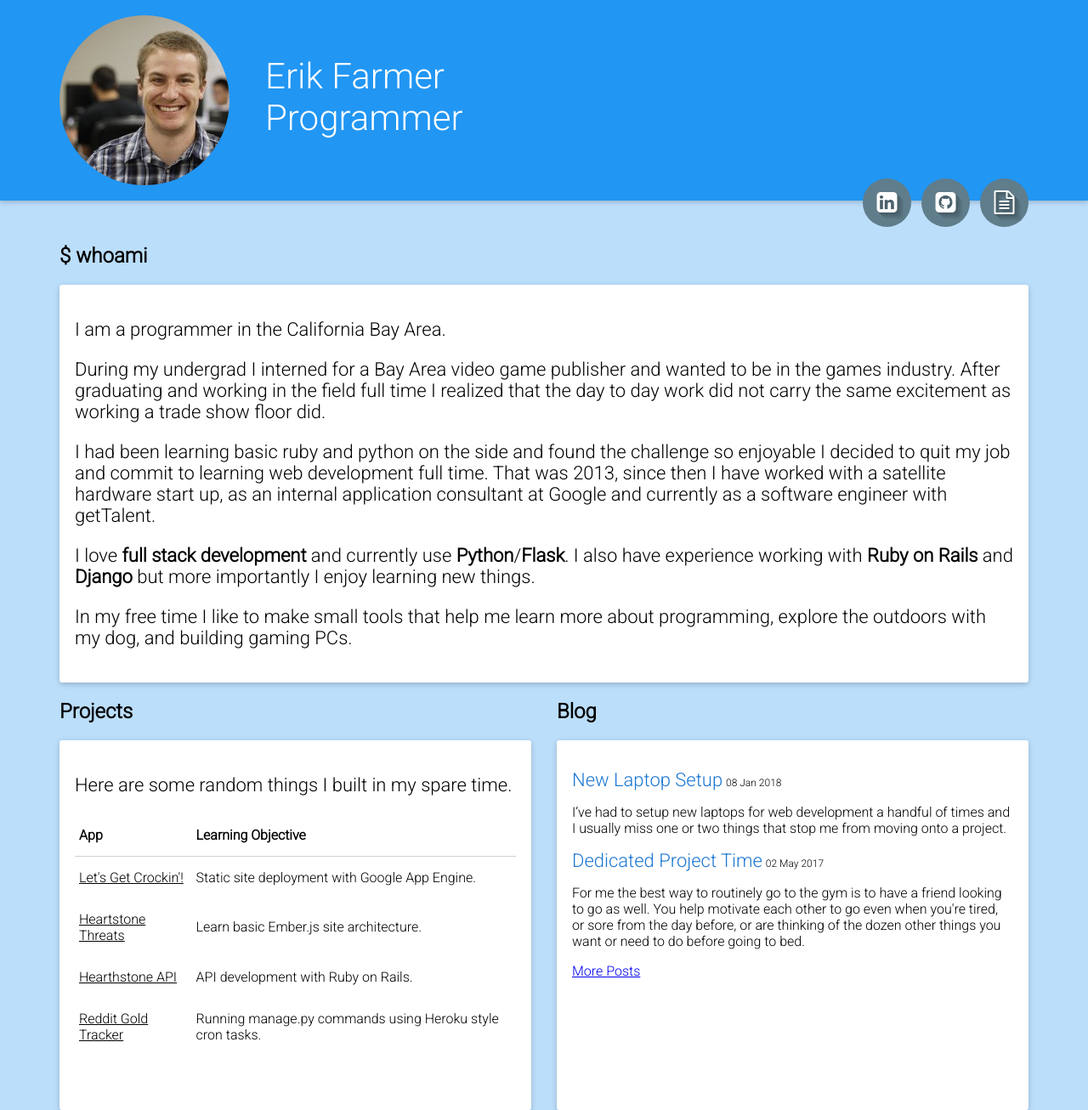
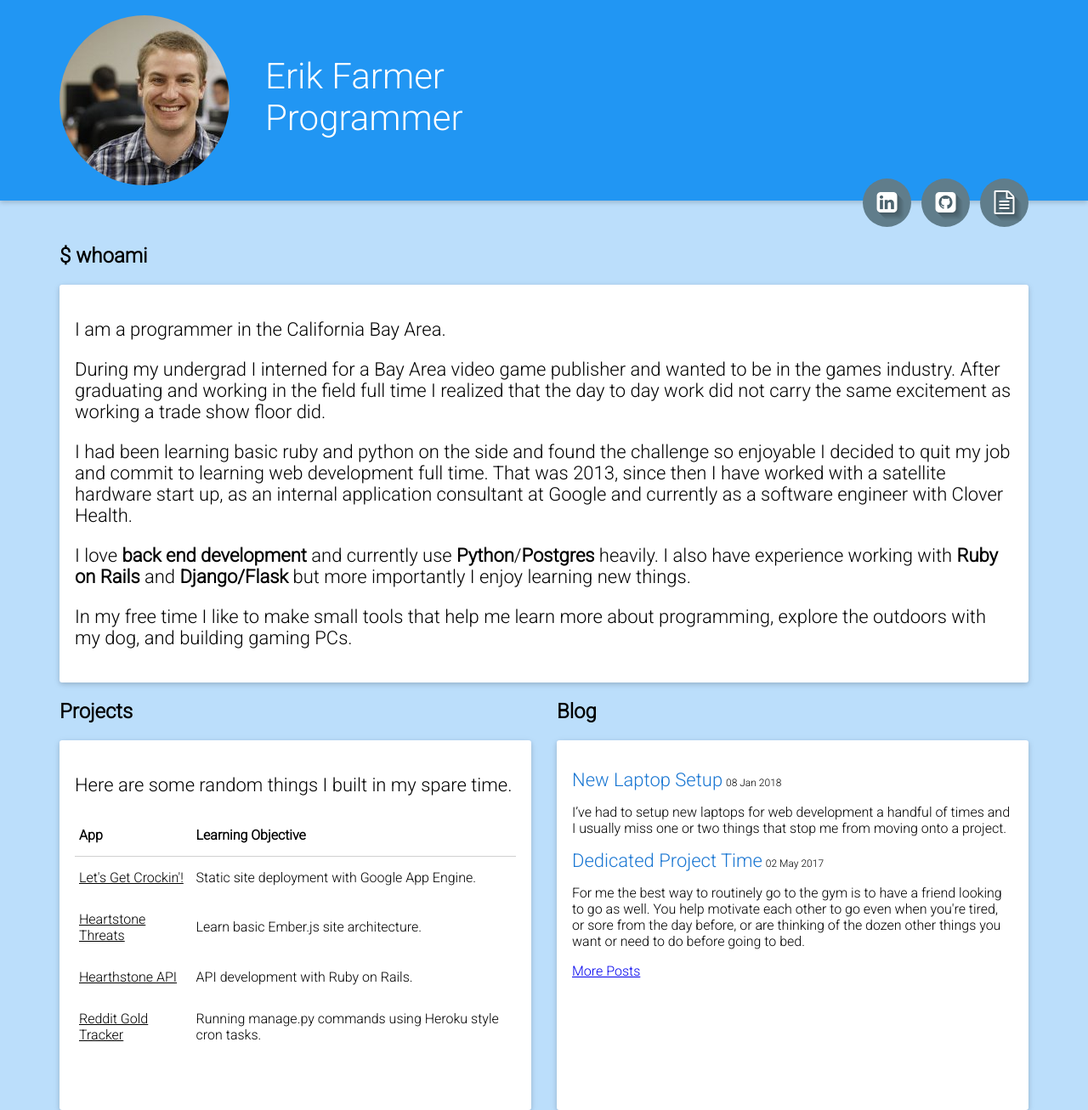
Before and after one commit to erik-farmer/erik-farmer.github.io, a Jekyll site: the page built from index.html, in a window 1280 px wide. Shown: the whole page at 85% size. Built offline with Jekyll 4.4.1, drawn with Linux system fonts in a browser that asks for light colours; nearby versions of some CDN libraries.

Commit message:
update index.html for 2019

```diff
--- a/index.html
+++ b/index.html
@@ -15,9 +15,9 @@ js: main
           During my undergrad I interned for a Bay Area video game publisher and wanted to be in the games industry. After graduating and working in the field full time I realized that the day to day work did not carry the same excitement as working a trade show floor did.
         </p>
         <p>
-          I had been learning basic ruby and python on the side and found the challenge so enjoyable I decided to quit my job and commit to learning web development full time. That was 2013, since then I have worked with a satellite hardware start up, as an internal application consultant at Google and currently as a software engineer with getTalent.
+          I had been learning basic ruby and python on the side and found the challenge so enjoyable I decided to quit my job and commit to learning web development full time. That was 2013, since then I have worked with a satellite hardware start up, as an internal application consultant at Google and currently as a software engineer with Clover Health.
         </p>
-        <p>I love <b>full stack development</b> and currently use <b>Python</b>/<b>Flask</b>. I also have experience working with <b>Ruby on Rails</b> and <b>Django</b> but more importantly I enjoy learning new things.</p>
+        <p>I love <b>back end development</b> and currently use <b>Python</b>/<b>Postgres</b> heavily. I also have experience working with <b>Ruby on Rails</b> and <b>Django/Flask</b> but more importantly I enjoy learning new things.</p>
         <p>In my free time I like to make small tools that help me learn more about programming, explore the outdoors with my dog, and building gaming PCs.</p>
       </div>
     </div>
```
